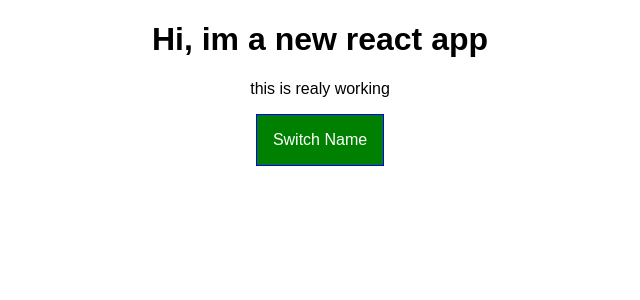
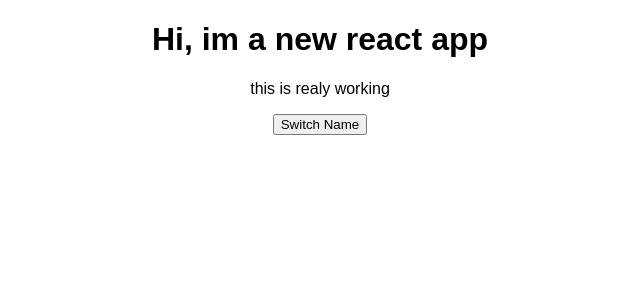
Before and after one commit to TowerGuy2909/reactBurger, a React app in the folder reactpractice/: page / in a window 1280 px wide. Shown: the top 300 px of the page, without its empty margins (320-960 px from the left). Built offline with nearby package versions, Linux system fonts and the light colour scheme.

Commit message:
leaned out the unnessicary styling

```diff
--- a/reactpractice/src/containers/App.css
+++ b/reactpractice/src/containers/App.css
@@ -1,34 +1,3 @@
 .App {
   text-align: center;
 }
-
-.red {
-  color: red;
-}
-
-.bold {
-  font-weight: bold;
-}
-
-.App button {
-  border: 1px solid blue;
-  padding: 16px;
-  background-color: green;
-  font: inherit;
-  color: white;
-  cursor: pointer;
-}
-
-.App button:hover {
-  background-color: lightgreen;
-  color: black;
-}
-
-.App button.Red {
-  background-color: red;
-}
-
-.App button.Red:hover {
-  background-color: salmon;
-  color: black;
-}
```
